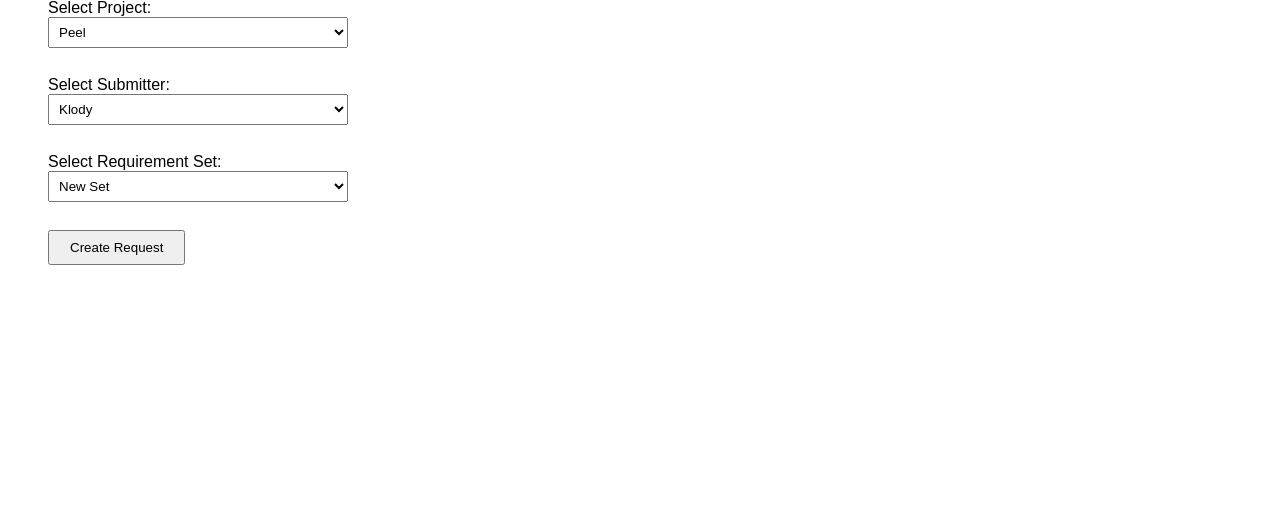
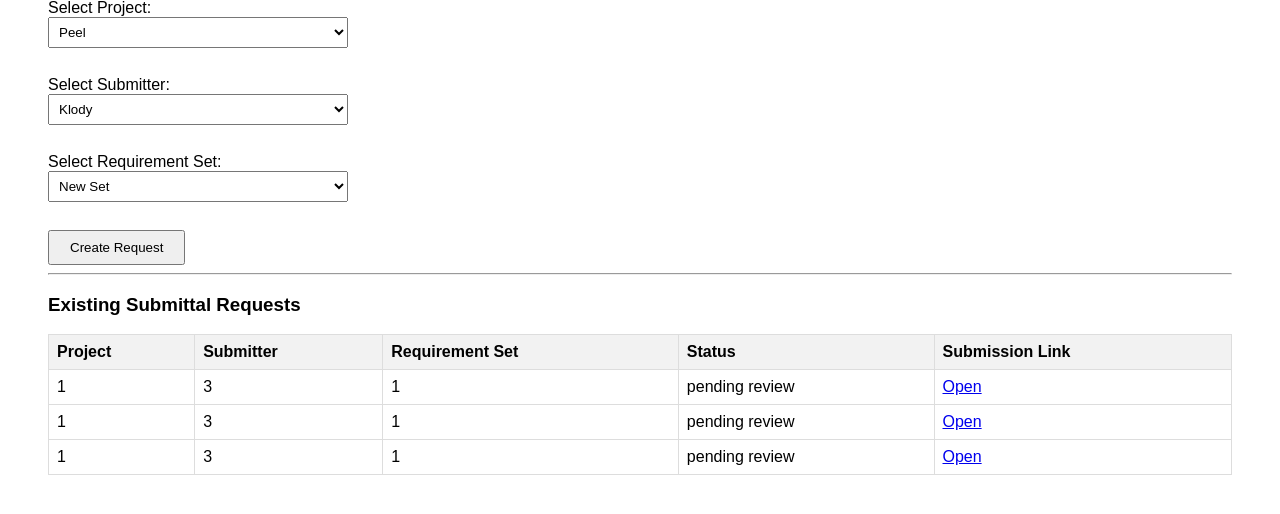
Before and after one commit to Klodmy/compliance, a Flask app: page /admin in a window 1280 px wide. Shown: the part 203-717 px from the top of the page. Run offline with Flask 3, Linux system fonts and the light colour scheme; a user stored in the database is signed in; data comes from the database, SQL or seed files in the repository; both versions use the stored data as it was after the commit.

Commit message:
added tokens for created requests, updated admin route to show created request, changed submission route from 1-time link to registered submitter, html changes

```diff
--- a/app.py
+++ b/app.py
@@ -5,7 +5,8 @@ from utils import ex_check, send_email
 import os
 from random import randint
 from dotenv import load_dotenv
-
+import secrets
+from werkzeug.utils import secure_filename
 
 app = Flask(__name__)
 app.config["TEMPLATES_AUTO_RELOAD"] = True
@@ -144,11 +145,12 @@ def admin():
         project = request.form.get("project")
         sub = request.form.get("submitter")
         doc_set = request.form.get("set")
+        token = secrets.token_urlsafe(10)
 
         if project and sub and doc_set:
 
             # assigning this to variable in order to get ID later on
-            cur = db.execute("INSERT INTO requests (project_id, submitter_id, requirement_set_id, admin_id) VALUES (?, ?, ?, ?)", (project, sub, doc_set, user_id))
+            cur = db.execute("INSERT INTO requests (project_id, submitter_id, requirement_set_id, admin_id, token) VALUES (?, ?, ?, ?, ?)", (project, sub, doc_set, user_id, token))
             db.commit()
 
             # gets ID of the last added row
@@ -165,15 +167,16 @@ def admin():
             # sends an email
             send_email(user_name["login"], submitter_email["email"], f"Submittals request for {the_project['project_name']}", body, email_password)
 
-            return redirect(f"/submission/{request_id}")
+            return redirect("/admin")
 
    # getting admin, submitters, projects
     user = db.execute("SELECT * FROM admin_users WHERE id = ?", (session["id"],)).fetchone()
     subs = db.execute("SELECT * FROM submitting_users WHERE invited_by = ?", (session["id"],)).fetchall()
     projects = db.execute("SELECT * FROM project WHERE project_admin_id = ?", (user_id,)).fetchall()
     sets = db.execute("SELECT * FROM requirement_sets WHERE admin_user_id = ?", (user_id,)).fetchall()
+    requests = db.execute("SELECT * FROM requests").fetchall()
 
-    return render_template("admin.html", user=user, subs=subs, projects=projects, sets=sets)
+    return render_template("admin.html", user=user, subs=subs, projects=projects, sets=sets, requests=requests)
 
 
 
@@ -203,16 +206,18 @@ def submission(token):
     db = get_db()
 
     # get data of the user that is submitting
-    submitting_user = db.execute("SELECT * FROM users WHERE token = ?", (token,)).fetchone()
+    doc_request = db.execute("SELECT * FROM requests WHERE token = ?", (token,)).fetchone()
 
-    # check if data is missing/no user
-    if not submitting_user:
-        return "Invalid or expired link", 404
+    # check in case token is not valid
+    if not doc_request:
+        return "Invalid token", 404
+
+     # get all required docs for this user
+    required_docs = db.execute("SELECT doc_type FROM requirements WHERE set_id = ?", (doc_request["requirement_set_id"],)).fetchall()
 
     # if user submits the form
     if request.method == "POST":
-        # get all required docs for this user
-        required_docs = db.execute("SELECT doc_type FROM requirements WHERE set_id = ?", (submitting_user["requirement_set_id"],)).fetchall()
+
 
         # looping through required docs
         for doc in required_docs:
@@ -224,7 +229,7 @@ def submission(token):
             # checks if there is file, it has name and extension is allowed
             if file and file.filename and ex_check(file.filename, ALLOWED_EXTENSIONS):
                 # assign file name in readable format
-                filename = f"{submitting_user['id']}_{doc_type}_{file.filename}"
+                filename = f"{session['id']}_{doc_type}_{file.filename}"
                 # join upload folder and new file name
                 filepath = os.path.join(app.config["UPLOAD_FOLDER"], filename)
                 # saves expiry date
@@ -233,11 +238,11 @@ def submission(token):
                 file.save(filepath)
 
                 # adds information about this submission to db
-                db.execute("INSERT INTO docs (user_id, link, date_submitted, expiry_date, confirmation, doc_type) VALUES (?, ?, datetime('now'), ?, 'pending', ?)", (submitting_user['id'], filepath, expiry, doc_type))
+                db.execute("INSERT INTO docs (user_id, link, date_submitted, expiry_date, confirmation, doc_type, request_id) VALUES (?, ?, datetime('now'), ?, 'pending', ?, ?)", (session['id'], filepath, expiry, doc_type, doc_request["id"]))
 
         db.commit()
 
-    return render_template("submission.html", user=submitting_user)
+    return render_template("submission.html", doc_request=doc_request, required_docs=required_docs)
 
 
 
@@ -434,10 +439,12 @@ def submitter_registration(token):
 @app.route("/submitter_login", methods=["GET", "POST"])
 def submitter_login():
 
+    # calls db
     db = get_db()
 
     if request.method == "POST":
 
+        # request information through forms
         login = request.form.get("login")
         password = request.form.get("password")
 
--- a/schema.sql
+++ b/schema.sql
@@ -27,9 +27,7 @@ CREATE TABLE requirement_sets (
     id INTEGER PRIMARY KEY AUTOINCREMENT,
     name TEXT NOT NULL,
     admin_user_id INTEGER NOT NULL,
-    submitting_user_id INTEGER NOT NULL,
-    FOREIGN KEY (admin_user_id) REFERENCES admin_users(id),
-    FOREIGN KEY (submitting_user_id) REFERENCES submitting_users(id)
+    FOREIGN KEY (admin_user_id) REFERENCES admin_users(id)
 );
 
 CREATE TABLE requirements (
@@ -49,6 +47,27 @@ CREATE TABLE docs (
     doc_type TEXT NOT NULL,
     submitting_user_id INTEGER NOT NULL,
     admin_user_id INTEGER NOT NULL,
+    request_id,
     FOREIGN KEY (submitting_user_id) REFERENCES submitting_users(id),
-    FOREIGN KEY (admin_user_id) REFERENCES admin_users(id)
+    FOREIGN KEY (admin_user_id) REFERENCES admin_users(id),
+    FOREIGN KEY (request_id) REFERENCES requests(id)
 );
+
+CREATE TABLE users_docs (
+    id INTEGER PRIMARY KEY AUTOINCREMENT,
+    name TEXT NOT NULL, description TEXT,
+    user_id TEXT,
+    FOREIGN KEY (user_id) REFERENCES admin_users(id)
+);
+
+
+CREATE TABLE requests (
+    id INTEGER PRIMARY KEY AUTOINCREMENT,
+    project_id INTEGER NOT NULL,
+    submitter_id INTEGER NOT NULL,
+    requirement_set_id INTEGER NOT NULL,
+    admin_id INTEGER NOT NULL,
+    token TEXT UNIQUE,
+    status TEXT DEFAULT 'pending review',
+    date_requested TEXT DEFAULT CURRENT_TIMESTAMP
+);
--- a/templates/admin.html
+++ b/templates/admin.html
@@ -59,6 +59,32 @@
         <button type="submit">Create Request</button>
     </form>
 
+    <hr>
+        <h3>Existing Submittal Requests</h3>
+
+    <table border="1" cellpadding="8" cellspacing="0">
+        <tr>
+            <th>Project</th>
+            <th>Submitter</th>
+            <th>Requirement Set</th>
+            <th>Status</th>
+            <th>Submission Link</th>
+        </tr>
+    {% for req in requests %}
+    <tr>
+        <td>{{ req.project_id }}</td>
+        <td>{{ req.submitter_id }}</td>
+        <td>{{ req.requirement_set_id }}</td>
+        <td>{{ req.status }}</td>
+        <td> <a href="/submission/{{ req.token }}" target="_blank">Open</a></td>
+    </tr>
+    {% else %}
+    <tr>
+        <td colspan="5">No requests yet.</td>
+    </tr>
+    {% endfor %}
+</table>
+
 
 </body>
 </html>
```
Also changed, not shown: templates/submission.html (+9 -25 lines), database.db.
